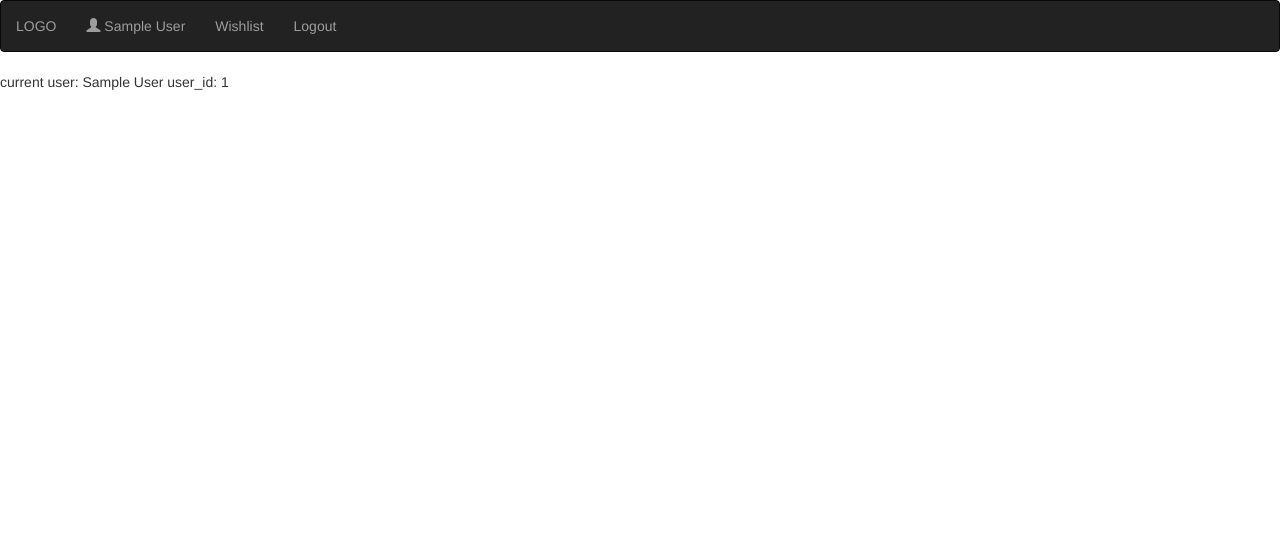
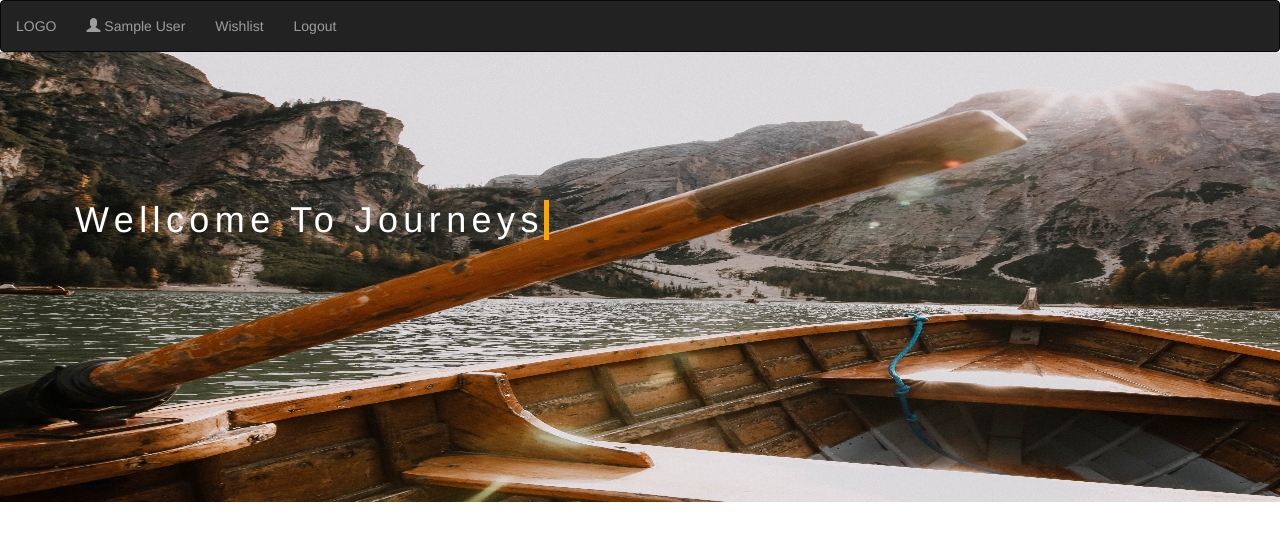
Before and after one commit to meet-projects/Y3S18-seed-app, a Flask app: page / in a window 1280 px wide; the page is wider, and only the part inside the window is pictured. Shown: the top 541 px of that part. Run offline with Flask 2, Linux system fonts and the light colour scheme; the visitor is signed in with stand-in values (Sample User, id 1); data comes from the database, SQL or seed files in the repository; data that the repository does not hold is empty; some libraries are stand-ins or nearby versions.

Commit message:
browse css and design

```diff
--- a/project/static/css/style.css
+++ b/project/static/css/style.css
@@ -3,6 +3,20 @@
     background-position: center;
     background-repeat: no-repeat;
     background-size: cover;
+}
+
+.cover {
+    /* The image used */
+    /* Set a specific height */
+    /* Create the parallax scrolling effect */
+    background-attachment: fixed;
+    background-position: center;
+    background-repeat: no-repeat;
+    background-size: auto;
+}
+.row{
+    width: 100%
+
 }
 
 form, input {
@@ -52,6 +66,11 @@ form, input {
 
     font: 400 13.3333px Arial;
 
+}.container {
+        width: 100%;
+        height: 90px;
+        margin: 0 auto;
+        background-color: rgba(255,255,255,0.5);
 }
 
 
@@ -86,3 +105,34 @@ form, input, textarea, select, button, meter, progress {
 
     border-radius:7px;
 }
+.typewriter{
+    position: absolute;
+    top: 200px;
+    left: 75px;
+}
+.typewriter h1 {
+  overflow: hidden; /* Ensures the content is not revealed until the animation */
+  border-right: .15em solid orange;
+  color:white;/* The typwriter cursor */
+  white-space: nowrap; /* Keeps the content on a single line */
+  margin: 0 auto; /* Gives that scrolling effect as the typing happens */
+  letter-spacing: .15em; /* Adjust as needed */
+  animation:
+    typing 2.5s steps(40, end),
+    blink-caret .75s step-end infinite,
+    blink-caret infinite;
+
+}
+
+/* The typing effect */
+@keyframes typing {
+  from { width: 0 }
+  to { width: 100% }
+
+}
+
+/* The typewriter cursor effect */
+@keyframes blink-caret {
+  from, to { border-color: transparent }
+  50% { border-color: orange; }
+}
--- a/project/static/js/script.js
+++ b/project/static/js/script.js
@@ -1,3 +1,2 @@
 $(document).ready(function() {
-    debugger;
 });
--- a/project/templates/add_journey.html
+++ b/project/templates/add_journey.html
@@ -1,8 +1,7 @@
 {% extends "layout.html" %}
 {% block content %}
 
-<body>
-
+<div class="container">
    <form action="{{url_for('add_journey')}}" method="POST">
   Title:<br>
   <input type="text" name="title" placeholder="Title of the journey" required>
@@ -43,6 +42,7 @@
 <button class="btn btn-lg postbtn" type="submit">Submit!</button>
 
   </form>
+</div>
 </body>
 
 {% endblock %}
--- a/project/templates/browse.html
+++ b/project/templates/browse.html
@@ -1,35 +1,71 @@
 {% extends "layout.html" %}
 {% block content %}
 
-
 <div>
-	<div class="row">
-	{% for i in range(all_journeys|length) %}
-
-	    <div class="col-sm-4" style="background-color:lavender;">
-
-	 	<center>
-		<div>
-	    	<img src="{{ all_journeys[i].picture }}"  style="width:100% ;height:50%;" 	 >
-	    	<h2>{{ all_journeys[i].title }}</h2	><br>
-
-	    	<h3> The journey will be at {{ all_journeys[i].location }}</h3><br>
-	    	<h3>Price: {{ all_journeys[i].price }}</h3><br>
-	    	<h3> This journey would intrest people who are {{ all_journeys[i].category }}</h3><br>
-	    	<a href="{{url_for('display_journey', journey_id=all_journeys[i].id)}}"> View Details </a>
-	    	<br><br>
-	    </div>
-	    -------------------------------------------------------------
+	<img src="{{ url_for('static', filename='pictures/boat.jpg') }} " style="width: 1600px; height: 450px; position: relative; top: -20px;">
 
 
-	    </div>
+<div class="typewriter">
+  <h1>Wellcome To Journeys</h1>
+</div>
 
 
+</div>
 
-	</center>
-	{% endfor %}
-	</div>
+<div class="container-fluid" style="padding: 0px;">
+	<div class="khaled" style="background-color: white; ">
+		<br><br><br><br>
+		<div class="row">
+
+		{% for i in range(all_journeys|length) %}
+
+		 <!--   <div class="col-md-4" style="background-color:white;">
+
+		 	<center>
+		<div style="width: 300px; height:450px; color: black; font-style: italic; "  class="card mb-4 shadow-sm">
+		    	<img src="{{ all_journeys[i].picture }}"  style="width:300px ;height:200px;">
+		    	<p>{{ all_journeys[i].title }}</p> <br>
+		    	<p>The journey will be at {{ all_journeys[i].location }}</p> <br>
+		    	<p> This journey would intrest people who are {{ all_journeys[i].category }}</p> <br>
+		    	<a href="{{url_for('display_journey', journey_id=all_journeys[i].id)}}"> View Details </a> -->
+		    	<center>
+		    	<div class="col-md-4">
+	            <div class="card mb-4 shadow-sm" >
+	            	<div class="card-header">
+		    			<img src="{{ all_journeys[i].picture }}"  style="width:300px ;height:200px; border-radius: 10px;">
+	                	<p>{{ all_journeys[i].title }}</p> <br>
+					</div>
+	                <div class="card-body">
+			    		<p>The journey will be at {{ all_journeys[i].location }}</p> <br>
+			    		<p> This journey would intrest people who are {{ all_journeys[i].category }}</p> <br>
+			    		<a href="{{url_for('display_journey', journey_id=all_journeys[i].id)}}"> View Details </a>
+           	        </div>
+	                    <!--<small class="text-muted">1 Hour</small> -->
+	                  </div>
+	                </div>
+	            </center>
+
+
+	                 {% endfor %}
+	              </div>
+	            </div>
+	          </div>
+	        </div>
+
+
+		    </div>
+	 	<style type="text/css">
+	 		 .bg {
+	  				  height: 50%;
+				 }
+	 	</style>
+
+
+		</div>
+		</div>
 </div>
+
+</body>
 
 
 
--- a/project/templates/journey.html
+++ b/project/templates/journey.html
@@ -11,6 +11,8 @@
 	<h1> category : {{journey.category}} </h1>
 	<h1> requirements : {{journey.requirements}} </h1>
 	<h1> people range : {{journey.people_range}} </h1>
+	<h1>Price: {{ journey.price }}</h1><br>
+	<br><br>
 
 ---------------------------------------------------------------------------------------
 
--- a/project/templates/layout.html
+++ b/project/templates/layout.html
@@ -25,7 +25,7 @@
   <body>
 
       <!-- child template -->
-
+      <div class="hibyee">
          <nav class="navbar navbar-inverse">
          <ul class="nav navbar-nav">
 
@@ -49,19 +49,13 @@
   </ul>
 
 </nav>
-
-
-      current user: {{ current_user.name }}
-      user_id: {{current_user.id}}
-
-<div class="container">
-  {% block content %}
-      {% endblock %}
-
-
-
-
 </div>
 
 
+   <!--   current user: {{ current_user.name }}
+      user_id: {{current_user.id}} -->
+
+  {% block content %}
+  {% endblock %}
+
 </html>
```
Also changed, not shown: project/static/pictures/boat.jpg (added), project/static/pictures/images.jpeg (added), project/static/pictures/images.jpg (added), 1 other file.
